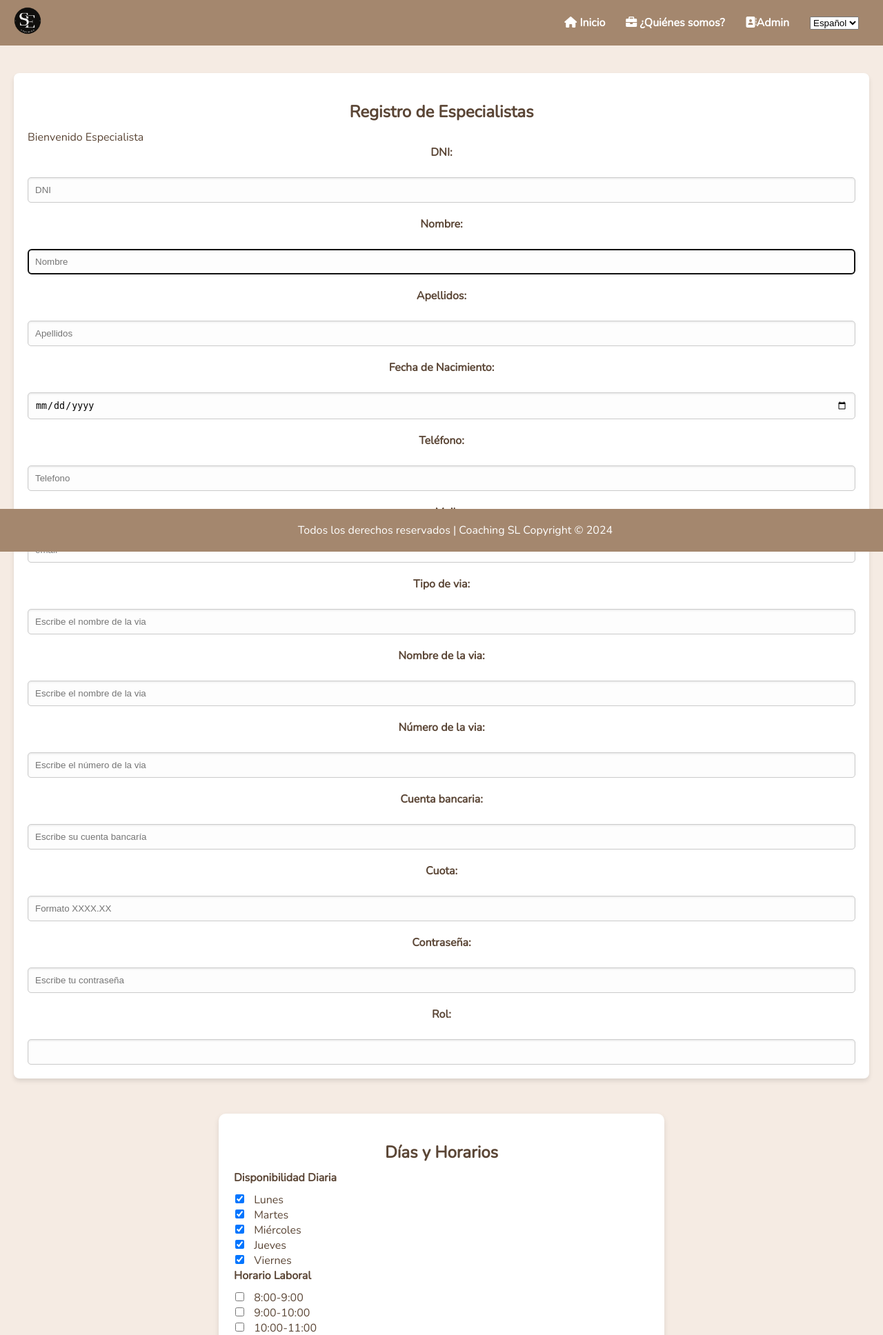
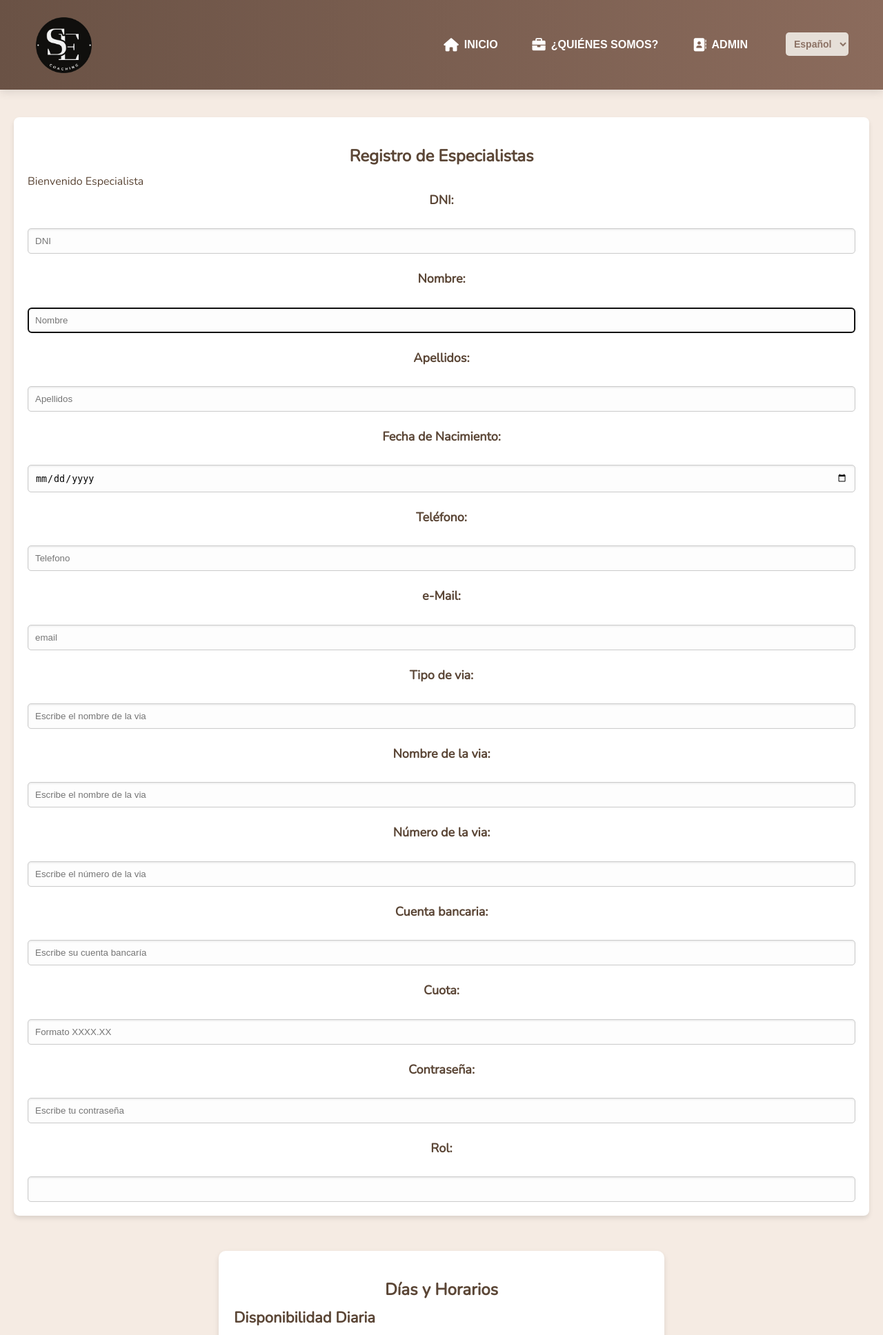
Before and after one commit to ElenaaDalmau/Entrega, a PHP site: page /php/Registro_Espe.php in a window 1280 px wide. Shown: the top 1936 px of the page at 69% size. Run offline with PHP 8.4, Linux system fonts and the light colour scheme; the visitor is signed in with stand-in values (Sample User, id 1).

Commit message:
Update registro.css

```diff
--- a/css/registro.css
+++ b/css/registro.css
@@ -10,39 +10,102 @@ body {
 h2 {
     color: #5b4636;
 }
+/*CABECERA - header*/
+#header {
+    background: linear-gradient(to right, #6a5245, rgb(139, 107, 92));
+    color: white;
+    display: flex; /* Usamos Flexbox para centrar los elementos */
+    justify-content: space-between; /* Mantiene elementos separados en los extremos */
+    align-items: center; /* Centra verticalmente los elementos */
+    padding: 15px 50px;
+    box-shadow: 0 4px 12px rgba(0, 0, 0, 0.1);
+    font-family: "Poppins", sans-serif;
+    text-transform: uppercase;
+    height: 100px;
+}
 
-/* Cabecera */
-#header {
-    background-color: #a4876e;
-    padding: 10px 20px;
-    display: flex;
-    justify-content: space-between;
-    align-items: center;
+#header .logo {
+    display: flex; /* Activamos Flexbox */
+    justify-content: center; /* Centra horizontalmente el logo */
+    align-items: center; /* Centra verticalmente el logo */
 }
 
 #header .logo img {
-    height: 40px;
+    max-width: 85px; /* Mantiene el tamaño máximo del logo */
+  /*   height: auto; Asegura que la proporción del logo sea correcta */
 }
+
 
 #header nav ul {
     list-style: none;
     display: flex;
-    margin: 0;
-    padding: 0;
+    gap: 20px;
 }
 
-#header nav ul li {
-    margin: 0 15px;
+/* Ajusta el espaciado entre el icono y el texto */
+#header nav ul li a {
+    display: flex; /* Cambia el comportamiento a flexbox */
+    align-items: center; /* Alinea verticalmente el texto e icono */
+    gap: 8px; /* Agrega un espacio entre el icono y el texto */
+    text-decoration: none;
+    color: white;
+    font-weight: bold;
+    padding: 8px 15px;
+    border-radius: 5px;
+    transition: background 0.3s ease, transform 0.2s ease;
 }
 
-#header nav ul li a {
-    text-decoration: none;
-    color: #fff;
+/* Iconos más pequeños si es necesario */
+#header nav ul li a i {
+    font-size: 1.2rem; /* Ajusta el tamaño de los iconos */
+}
+
+
+#header nav ul li a:hover {
+    background: #e6dfd8;
+    color: #8c7265;
+    transform: scale(1.1);
+}
+
+.lenguage-selector select {
+    padding: 8px;
+    border: none;
+    border-radius: 5px;
+    font-size: 14px;
+    cursor: pointer;
+    background: #e6dfd8;
+    color: #8c7265;
     font-weight: bold;
 }
+/*PIE DE PAGINA*/
+/* Footer permanece al final */
+footer {
+    background: linear-gradient(to right, #6a5245, rgb(139, 107, 92));
+    color: white;
+    text-align: center;
+    padding: 10px 0;
+    width: 100%;
+}
 
-.lenguage-selector {
-    margin-left: auto;
+
+
+
+/* RESPONSIVE */
+@media (max-width: 768px) {
+    form {
+        grid-template-columns: 1fr;
+    }
+
+    #header {
+        flex-direction: column;
+        gap: 15px;
+    }
+
+    #header nav ul {
+        flex-direction: column;
+        gap: 10px;
+    }
+
 }
 
 /* Contenedor del formulario */
@@ -141,12 +204,34 @@ button:hover {
     font-weight: bold;
 }
 
-footer {
-    text-align: center;
-    padding: 20px;
-    background-color: #a4876e;
-    color: #fff;
-    position: fixed;
-    width: 100%;
-    bottom: 0;
+/* Ajustar el contenedor de especialidades */
+.card#especialidades {
+    width: 80%;  /* Aumentar el ancho */
+    margin: 30px auto;  /* Centrar el contenedor */
+    padding: 40px;  /* Añadir más padding para mayor tamaño */
+    font-size: 18px;  /* Aumentar el tamaño del texto */
 }
+
+/* Aumentar el tamaño de los checkboxes */
+input[type="checkbox"] {
+    transform: scale(1.4);  /* Aumentar tamaño */
+    margin-right: 12px;  /* Separar del texto */
+}
+
+/* Aumentar el espacio entre cada opción */
+fieldset div {
+    margin-bottom: 20px;  /* Más espacio entre filas */
+}
+
+/* Estilizar las leyendas */
+legend {
+    font-size: 22px;
+    margin-bottom: 15px;
+    color: #5b4636;
+}
+
+/* Hacer los labels más grandes */
+form label {
+    font-size: 18px;
+    line-height: 1.8;  /* Espaciado entre líneas */
+}
```
